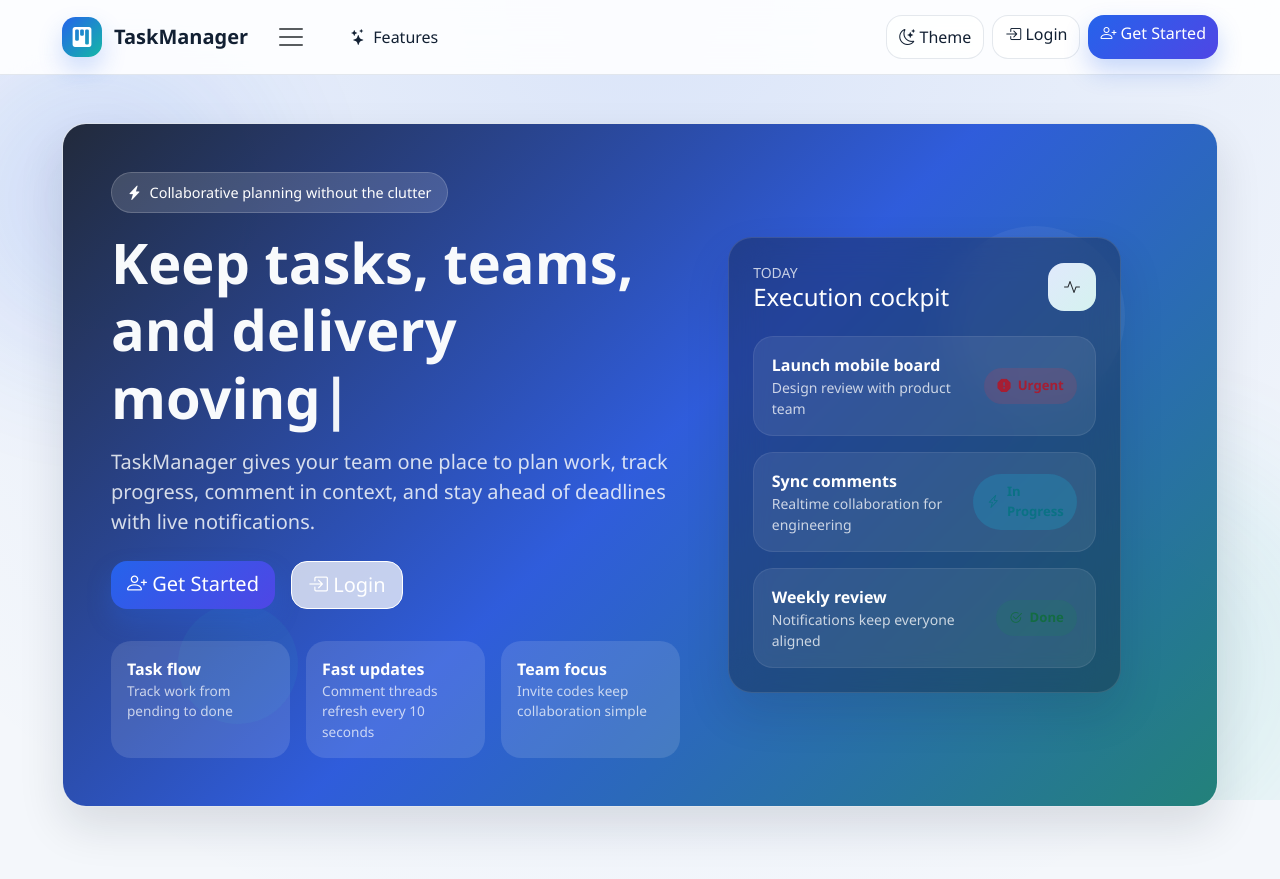
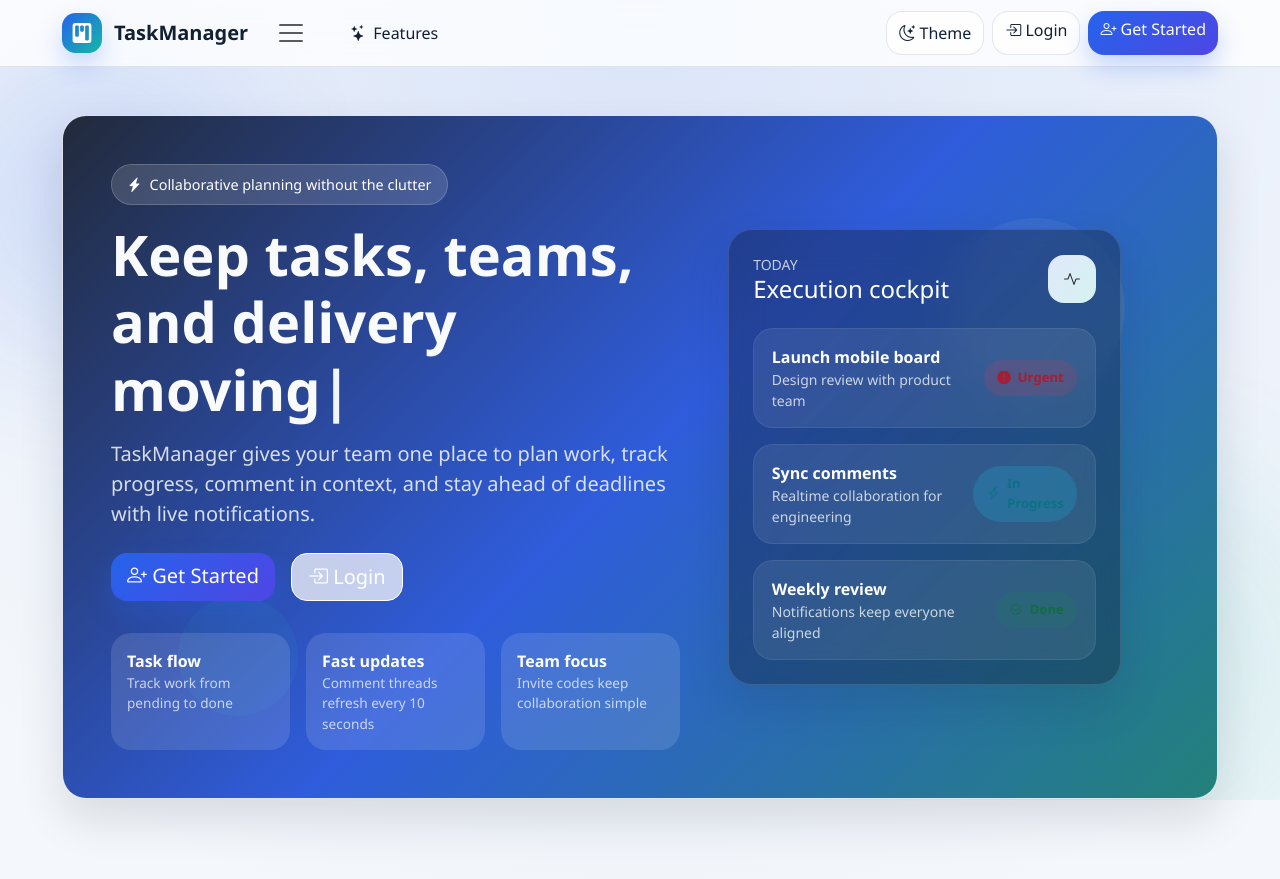
Before and after one commit to Justopizo/taskManager, a Django app: page /landing/ in a window 1280 px wide. Shown: the top 879 px of the page. Run offline with Django 5.2, Linux system fonts and the light colour scheme; some libraries are stand-ins or nearby versions.

Commit message:
Revert "Fix header layout only - preserve all styling and functionality"
This reverts commit ecd271eacefbeae9c7c7c64cbabbfd8f3147f2f2.

```diff
--- a/static/css/modern-styles.css
+++ b/static/css/modern-styles.css
@@ -90,22 +90,9 @@ body.app-shell {
 }
 
 .navbar-blur {
-    background: var(--surface-strong);
+    background: color-mix(in srgb, var(--surface-strong) 88%, transparent);
     border-bottom: 1px solid var(--surface-border);
     transition: background-color 0.3s ease, box-shadow 0.3s ease;
-    min-height: 72px;
-    padding-top: 0.75rem;
-    padding-bottom: 0.75rem;
-    flex-wrap: wrap;
-}
-
-.navbar-collapse {
-    flex-basis: 100%;
-    flex-grow: 1;
-}
-
-.navbar-nav {
-    align-items: center;
 }
 
 .navbar-blur.is-scrolled {
@@ -120,11 +107,9 @@ body.app-shell {
 }
 
 .nav-link {
-    display: inline-flex;
+    display: flex;
     align-items: center;
     gap: 0.45rem;
-    padding: 0.5rem 0.75rem;
-    white-space: nowrap;
 }
 
 .brand-mark {
@@ -133,7 +118,6 @@ body.app-shell {
     gap: 0.75rem;
     font-weight: 700;
     text-decoration: none;
-    white-space: nowrap;
 }
 
 .brand-icon {
```
